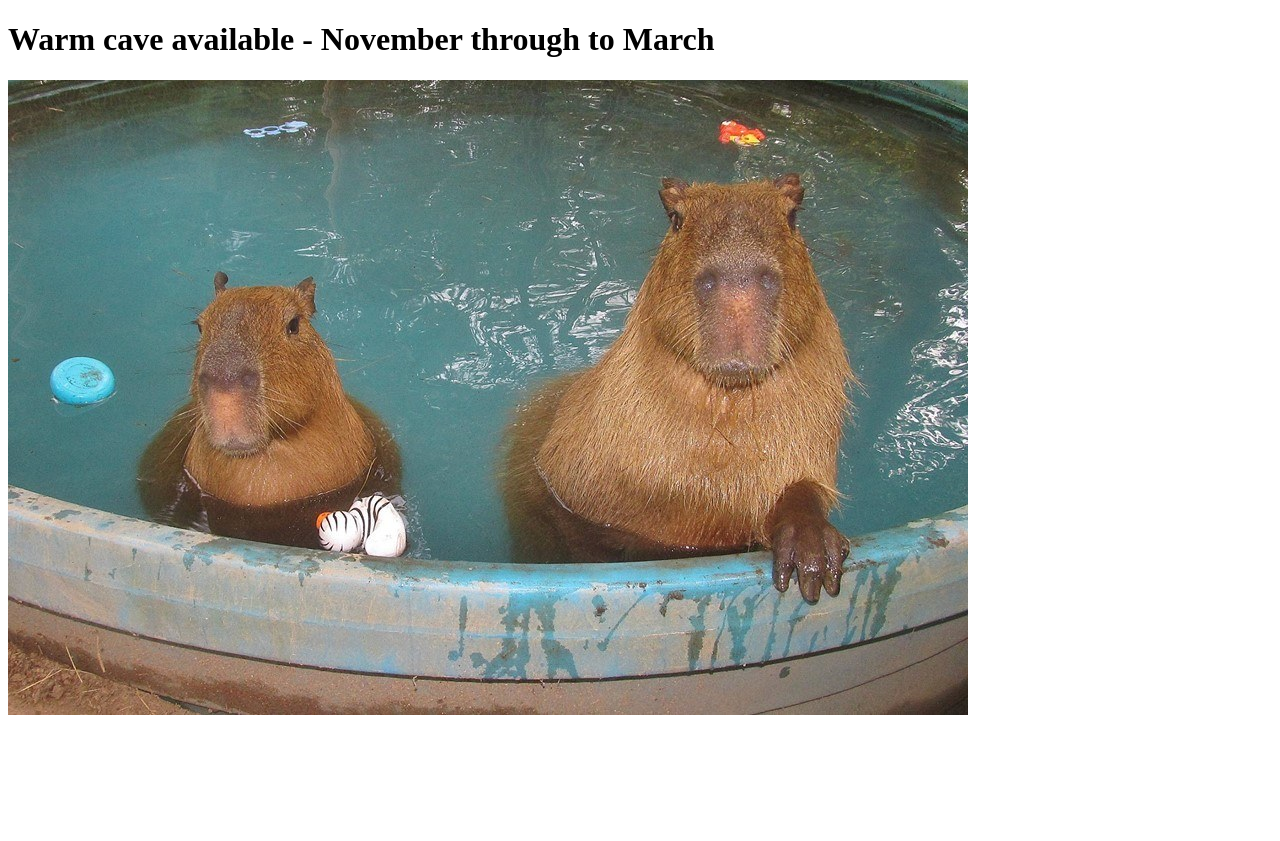
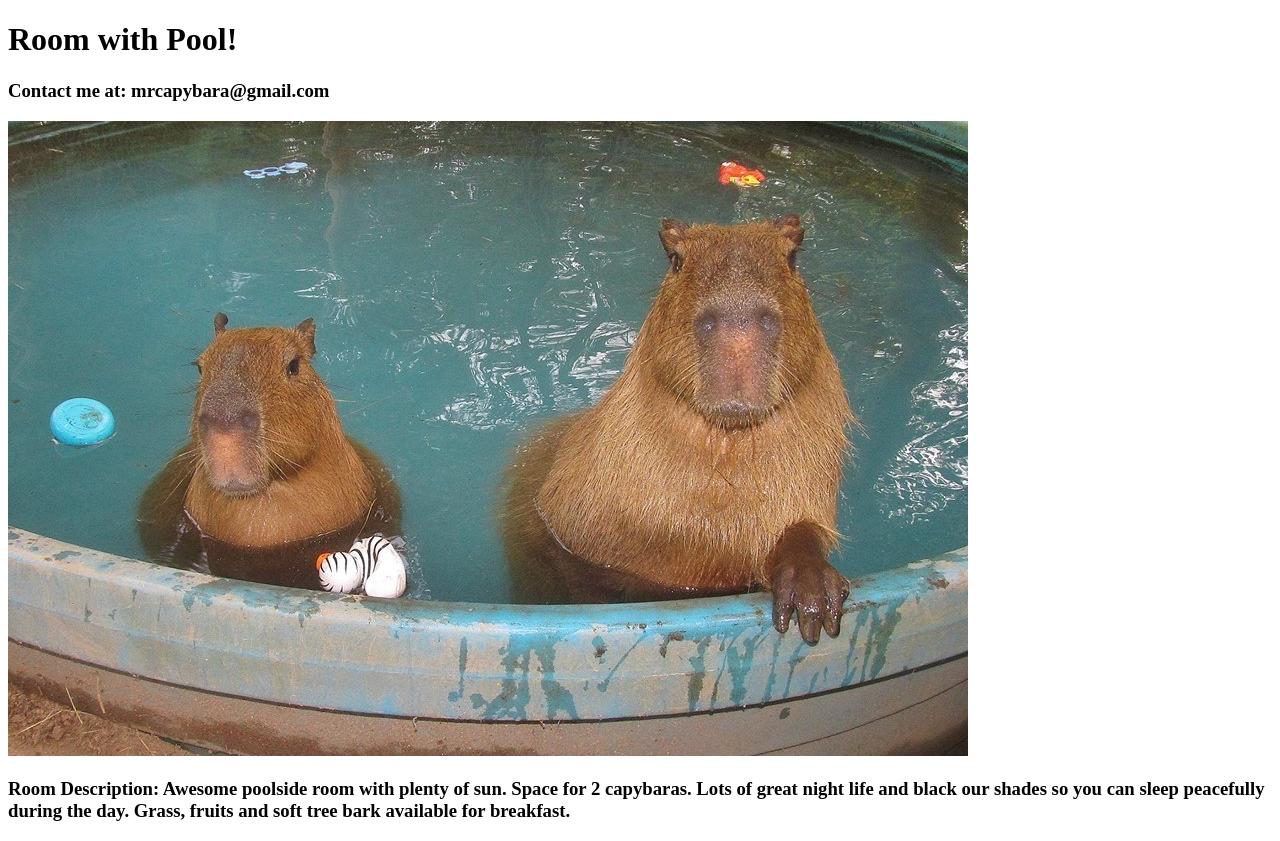
Before and after one commit to anguspettifer/Capybnb, a plain HTML site: page index.html in a window 1280 px wide. Before the commit the page ends 800 px from the top, so only its background shows below. Drawn offline with Linux system fonts and the light colour scheme.

Commit message:
added room description to index html

```diff
--- a/index.html
+++ b/index.html
@@ -3,6 +3,8 @@
   <title>Capybnb</title>
 </head>
 <body>
-  <h1>Warm cave available - November through to March</h1>
+  <h1>Room with Pool!</h1>
+  <h3> Contact me at: mrcapybara@gmail.com </h3>
   <img src="image.png" />
+  <h3> Room Description: Awesome poolside room with plenty of sun. Space for 2 capybaras. Lots of great night life and black our shades so you can sleep peacefully during the day. Grass, fruits and soft tree bark available for breakfast. </h3>
 </body>
```
